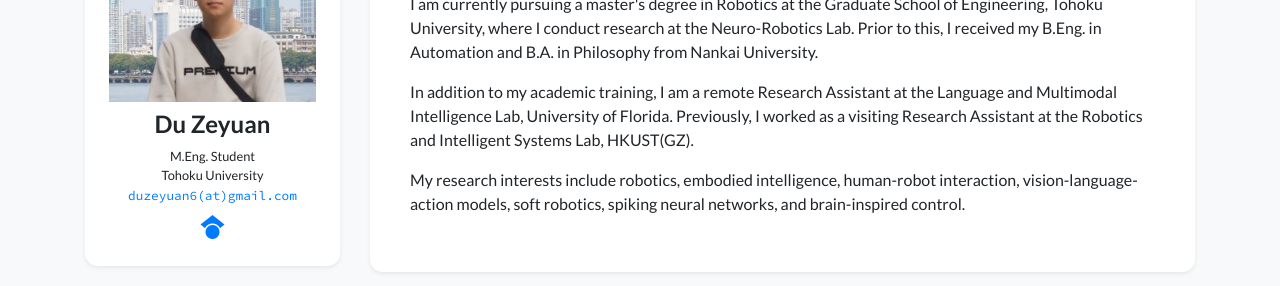
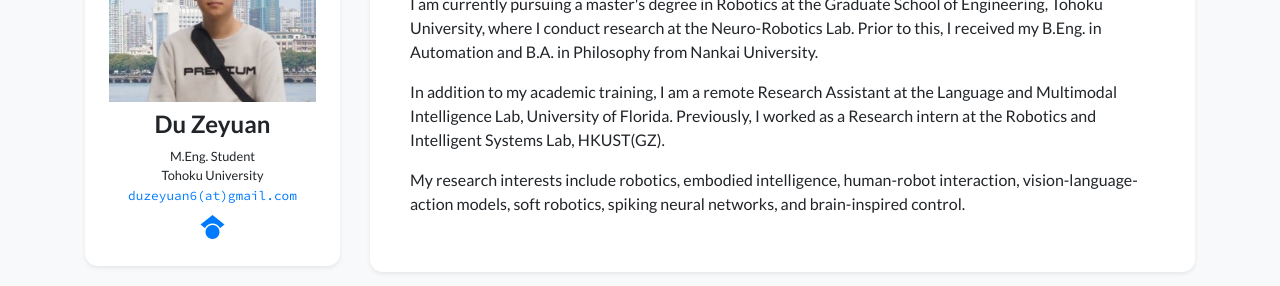
Before and after one commit to duzeyuan6/duzeyuan6.github.io, a Jekyll site: the page built from index.html, in a window 1280 px wide and 900 px high. Shown: the part 186-472 px from the top of the window. Built offline with Jekyll 4.4.1, drawn with Linux system fonts in a browser that asks for light colours; nearby versions of some CDN libraries; a style sheet for code colours, icons or effects is not loaded.

Commit message:
Update profile.yml

```diff
--- a/_data/profile.yml
+++ b/_data/profile.yml
@@ -26,7 +26,7 @@ short_bio: >-
   <p>
     In addition to my academic training, I am a remote Research Assistant at the
     Language and Multimodal Intelligence Lab, University of Florida.
-    Previously, I worked as a visiting Research Assistant at the Robotics and Intelligent Systems Lab,
+    Previously, I worked as a Research intern at the Robotics and Intelligent Systems Lab,
     HKUST(GZ).
   </p>
   <p>
```
